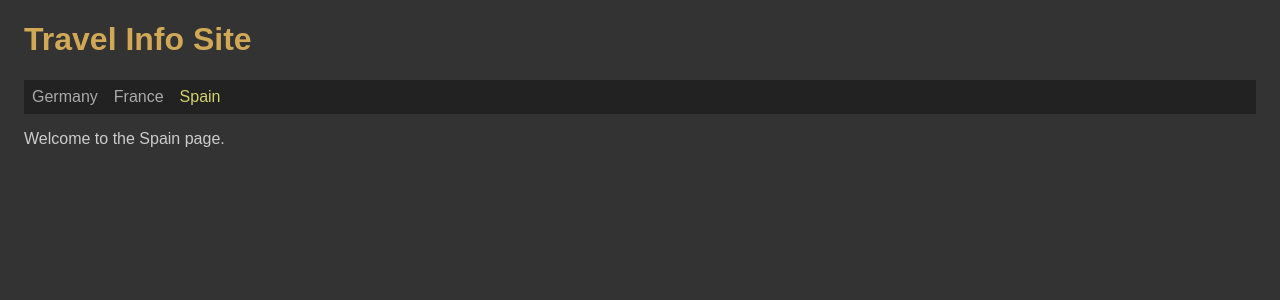
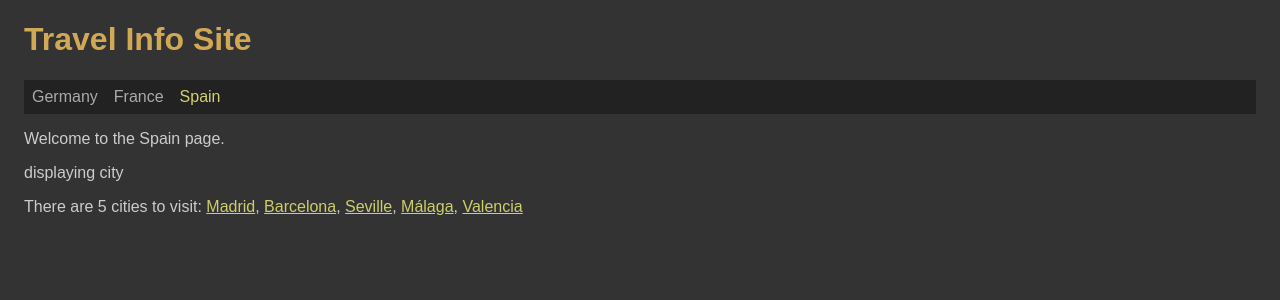
Before and after one commit to edwardtanguay/et-006-react-router-site, a React (Vite) app: page /spain in a window 1280 px wide. Shown: the top 300 px of the page. Built offline with nearby package versions, Linux system fonts and the light colour scheme.

Commit message:
id in url is working

```diff
--- a/src/App.tsx
+++ b/src/App.tsx
@@ -2,6 +2,7 @@ import { NavLink, Routes, Route, Navigate } from 'react-router-dom';
 
 import './App.scss';
 import { Page404 } from './components/Page404';
+import { PageCity } from './components/PageCity';
 import { PageFrance } from './components/PageFrance';
 import { PageGermany } from './components/PageGermany';
 import { PageSpain } from './components/PageSpain';
@@ -23,7 +24,9 @@ function App() {
 			<Routes>
 				<Route path="germany/*" element={<PageGermany />} />
 				<Route path="france/*" element={<PageFrance />} />
-				<Route path="spain" element={<PageSpain />} />
+				<Route path="spain" element={<PageSpain />}>
+					<Route path=":id" element={<PageCity/>}/>
+				</Route>
 				<Route path="/" element={<PageStart />} />
 				<Route path="*" element={<Page404 />} />
 			</Routes>
--- /dev/null
+++ b/src/components/PageCity.tsx
@@ -0,0 +1,7 @@
+export const PageCity = () => {
+        return (
+            <>
+                <p>Welcome to the City page.</p>
+            </>
+        );
+    };
--- a/src/components/PageSpain.tsx
+++ b/src/components/PageSpain.tsx
@@ -1,7 +1,28 @@
+import { NavLink, useParams } from 'react-router-dom';
+import cities from '../data/cities.json';
+
 export const PageSpain = () => {
+	const { id } = useParams();
+
 	return (
 		<>
 			<p>Welcome to the Spain page.</p>
+
+			<p>displaying city {id}</p>
+
+			<p className="cityChoices">
+				There are {cities.length} cities to visit:{' '}
+				{cities.map((city, index) => {
+					return (
+						<>
+							<span className="cityLink" key={city.id}>
+								<NavLink to={String(city.id)}>{city.name}</NavLink>
+							</span>
+							{cities.length - 1 > index && <span>, </span>}
+						</>
+					);
+				})}
+			</p>
 		</>
 	);
 };
--- /dev/null
+++ b/src/data/cities.json
@@ -0,0 +1,32 @@
+[
+	{
+		"id": 1,
+		"name": "Madrid",
+		"idCode": "madrid",
+		"description": "Madrid is the capital and most populous city of Spain."
+	},
+	{
+		"id": 2,
+		"name": "Barcelona",
+		"idCode": "barcelona",
+		"description": "Barcelona is a city on the coast of northeastern Spain."
+	},
+	{
+		"id": 3,
+		"name": "Seville",
+		"idCode": "seville",
+		"description": "Seville is the capital and largest city of the Spanish autonomous community of Andalusia and the province of Seville."
+	},
+	{
+		"id": 4,
+		"name": "Málaga",
+		"idCode": "malaga",
+		"description": "Málaga is a municipality of Spain, capital of the Province of Málaga, in the autonomous community of Andalusia."
+	},
+	{
+		"id": 5,
+		"name": "Valencia",
+		"idCode": "valencia",
+		"description": "Valencia is the capital of the autonomous community of Valencia and the third-most populated municipality in Spain."
+	}
+]
```
